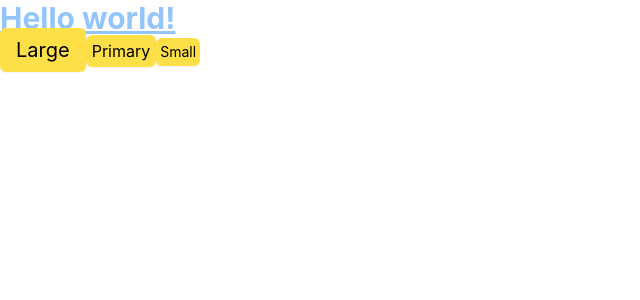
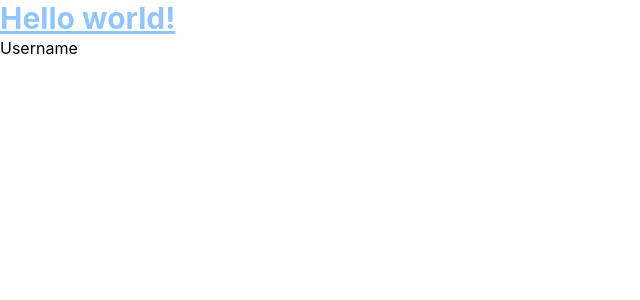
Before and after one commit to Wedvita-Tim2/front-end-wedvita-tim2, a React (Create React App) app: page / in a window 1280 px wide. Shown: the top 300 px of the page, without its empty margins (0-640 px from the left). Built offline with nearby package versions, Linux system fonts and the light colour scheme.

Commit message:
<add> add form inputText elements

```diff
--- a/src/App.js
+++ b/src/App.js
@@ -1,5 +1,6 @@
 import './App.css';
 import Button from './elements/Buttons';
+import { InputText } from './elements/Forms';
 
 function App() {
   return (
@@ -7,15 +8,7 @@ function App() {
       <h1 className="text-3xl font-bold underline text-blue-300">
         Hello world!
       </h1>
-        <Button isLarge type={"link"} href={'tes'}>
-            Large
-        </Button>
-        <Button isPrimary type={"link"} href={''}>
-            Primary
-        </Button>
-        <Button isSmall>
-            Small
-        </Button>
+      <InputText element = { 'input' } label = { 'Username' }/>
     </div>
   );
 }
--- a/src/elements/Buttons/index.js
+++ b/src/elements/Buttons/index.js
@@ -2,7 +2,7 @@ import React from 'react'
 import propTypes from 'prop-types'
 import { Link } from 'react-router-dom'
 
-export default function Button(props){
+const Button = (props) =>{
     const className = [props.className];
     className.push("rounded-md")
     if(props.isPrimary) className.push("bg-yellow-300", "text-md" ,
@@ -52,6 +52,8 @@ export default function Button(props){
       )
 }
 
+export default Button
+
 
 Button.propTypes ={
     type: propTypes.oneOf(["button", "link"]),
--- /dev/null
+++ b/src/elements/Forms/InputText/index.js
@@ -0,0 +1,36 @@
+import React, { useState } from "react";
+
+
+const InputText = (props) =>{
+
+    const className = [props.className]
+
+    className.push("rounded-md")
+    const [inputValue, setInputValue] = useState(props.value)
+
+    const onChange = e =>{
+        setInputValue(e.target.value)
+    }
+
+
+    const element = props.element ==='input'?(
+        <input name={props.name} type={props.type}
+         placeholder={props.placeholder} value={inputValue} onChange={onChange}
+         className={className.join(" ")}
+       />
+    ):(
+        <textarea name={props.name} rows= "4" value={inputValue}
+        onChange={onChange}
+        className={className.join(" ")}
+        />
+    )
+
+    return(
+        <div>
+        <label htmlFor={props.id}> {props.label}</label>
+          {element}
+        </div>
+    )
+}
+
+export default InputText
--- /dev/null
+++ b/src/elements/Forms/index.js
@@ -0,0 +1 @@
+export { default as InputText } from "./InputText";
```
Also changed, not shown: src/elements/Buttons/App.css (added), src/elements/Forms/InputText/App.css (added).
